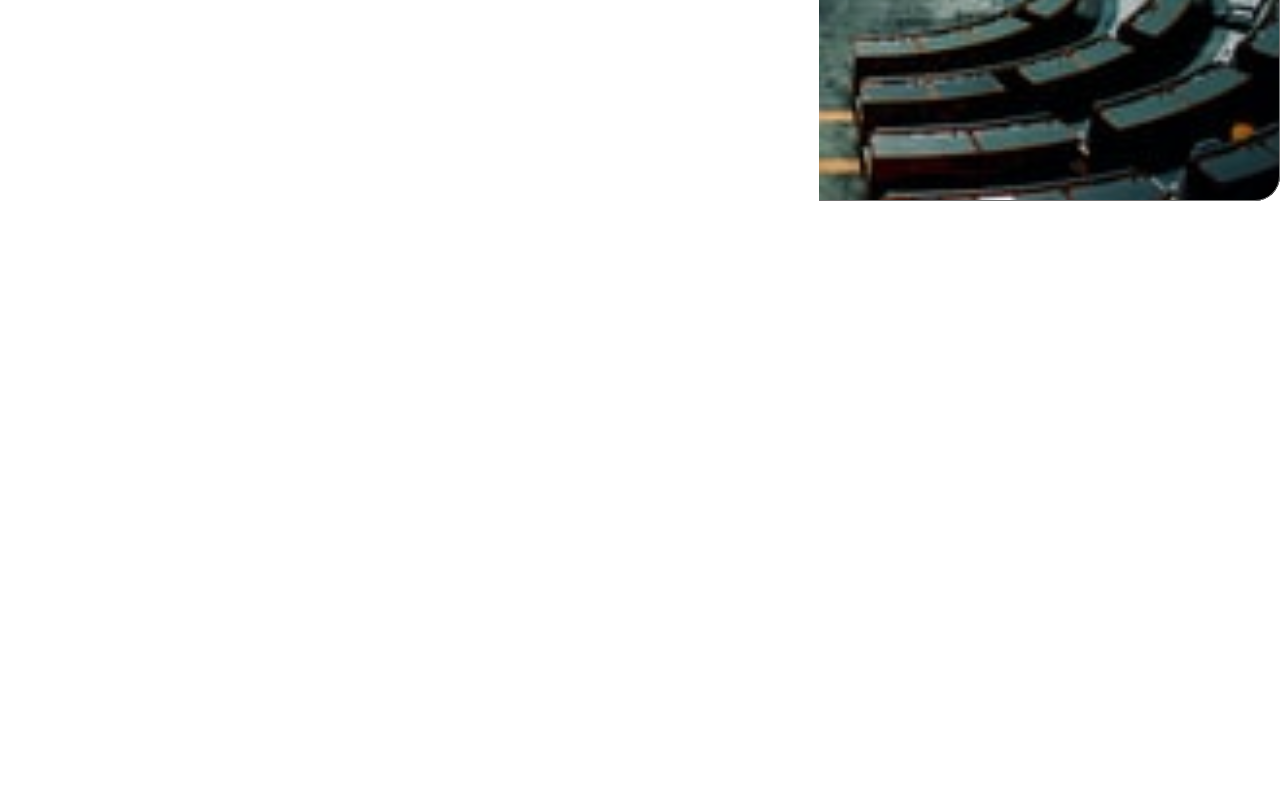
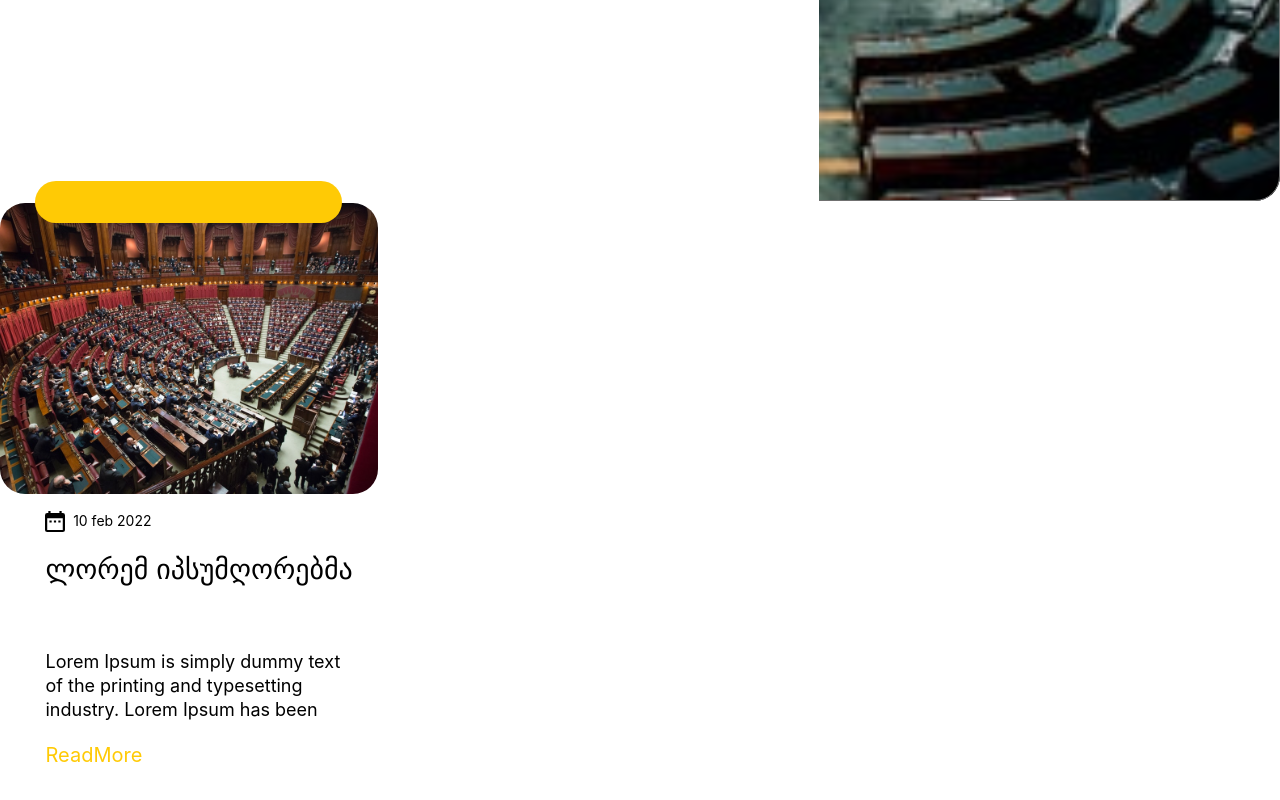
Before and after one commit to Demetrusa/lelo-front-end, a React (Create React App) app: page / in a window 1280 px wide. Shown: the part 596-1396 px from the top of the page. Before the commit the page ends 800 px from the top, so only its background shows below. Built offline with nearby package versions, Linux system fonts and the light colour scheme.

Commit message:
text-content

```diff
--- a/src/App.js
+++ b/src/App.js
@@ -1,10 +1,12 @@
 import './App.css';
 import Main from './components/main/Main';
+import TextContent from './components/text-content/TextContent';
 
 function App() {
   return (
     <div className='app'>
       <Main />
+      <TextContent />
     </div>
   );
 }
--- a/src/components/text-content/TextContent.css
+++ b/src/components/text-content/TextContent.css
@@ -0,0 +1,60 @@
+.textbox {
+    max-width: 377.87px;
+    text-align: start;
+    display: flex;
+    flex-direction: column;
+    align-items: center;
+
+}
+.freeDiv{
+    background-color: #FFCA05;
+    width: 307px;
+    height: 42px;
+    margin: -20px;
+    z-index: 2000;
+    border-radius: 21px;
+}
+.datapicker{
+    display: flex;
+    align-items: center;
+    justify-content: start;
+
+}
+.text-content-padding{
+    padding-left: 30.6px;
+    padding-right: 10.2px;
+}
+/* .hideContent{
+    display: none;
+} */
+.textbox-content p {
+    overflow: hidden;
+    max-width: 304px;
+    height: 75px;
+    line-height: 24px;
+    font-size: 18px;
+    margin-bottom: 19.8px;
+}
+.datapicker{
+    padding-top: 14.7px;
+    padding-bottom: 18.5px;
+
+}
+.datapicker h4 {
+    font-size: 14px;
+    padding-left:8px;
+}
+.textbox-content h2 {
+    max-width: 320px;
+    height: 99px;
+    font-size: 28px;
+    line-height: 37px;
+    padding-bottom:13px ;
+
+}
+.ReadMore {
+    color: #FFCA05;
+    font-size: 20px;
+    padding-bottom: 43.6px;
+    font-style: bold;
+}
--- a/src/components/text-content/TextContent.js
+++ b/src/components/text-content/TextContent.js
@@ -1,11 +1,41 @@
 import { faBox } from "@fortawesome/free-solid-svg-icons";
 import React from "react";
 import "./TextContent.css";
-
+import dataPicker  from "../../images/datapicker.svg"
+import contenPic from "../../images/Rectangle 91.svg"
 const TextContent = () => {
     return(
         <div className="textbox">
+            <div className="freeDiv"></div>
+            <div className="ContentImg">
+                <img src={contenPic} alt="" />
 
+            </div>
+            <div className="text-content-padding">
+            <div className="datapicker">
+                <img src={dataPicker} alt="showImg" />
+                <h4>10 feb 2022</h4>
+            </div>
+            <div className="textbox-content">
+                <h2>ლორემ იპსუმღორებმა</h2>
+                <p>Lorem Ipsum is simply dummy text of the printing and typesetting industry.
+                Lorem Ipsum has been the industry’s standard dummy text ever since the 1500s,
+                when an unknown printer took a galley of type and scrambled it to make a type
+                specimen book. It has survived not only five centuries, but also the leap into
+                electronic typesetting, remaining essentially unchanged. It was popularised in
+                the 1960s with the release of Letraset sheets containing Lorem Ipsum passages,
+                and more recently with desktop publishing software like Aldus PageMaker
+                including versions of Lorem Ipsum.  Why do we use it?
+                It is a long established fact that a reader will be distracted by the readable content of a page when
+                looking at its layout. The point of using Lorem Ipsum is that it has a more-or-less normal distribution
+                of letters, as opposed to using ‘Content here, content here’, making it look like readable English.
+                Many desktop publishing packages and web page editors now use Lorem Ipsum as their default model text,
+                and a search for ‘lorem ipsum’ will uncover many web sites still in their infancy. Various versions
+                have evolved over the years, sometimes by accident, sometimes on purpose (injected humour and
+                </p>
+                <a href="#" className="ReadMore"> ReadMore</a>
+                </div>
+            </div>
         </div>
     )
 }
```
Also changed, not shown: src/images/Rectangle 91.svg (added), src/images/datapicker.svg (added).
